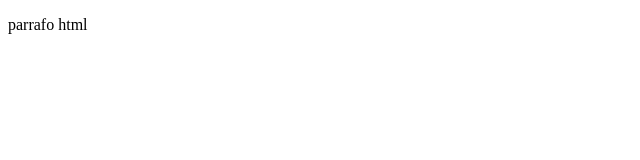
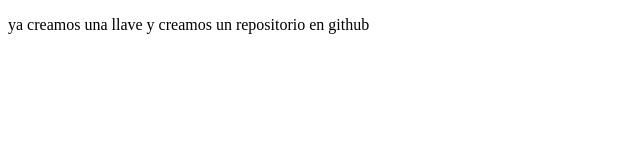
Before and after one commit to unchao/proyectoDemoCursoPrework, a plain HTML site: page index.html in a window 1280 px wide. Shown: the whole page, without its empty margins (0-640 px from the left). Drawn offline with Linux system fonts and the light colour scheme.

Commit message:
cambiamos el parrafo de html

```diff
--- a/index.html
+++ b/index.html
@@ -8,7 +8,7 @@
 </head>
 <body>
     <p>
-        parrafo html
+        ya creamos una llave y creamos un repositorio en github
     </p>
 </body>
 </html>
```
